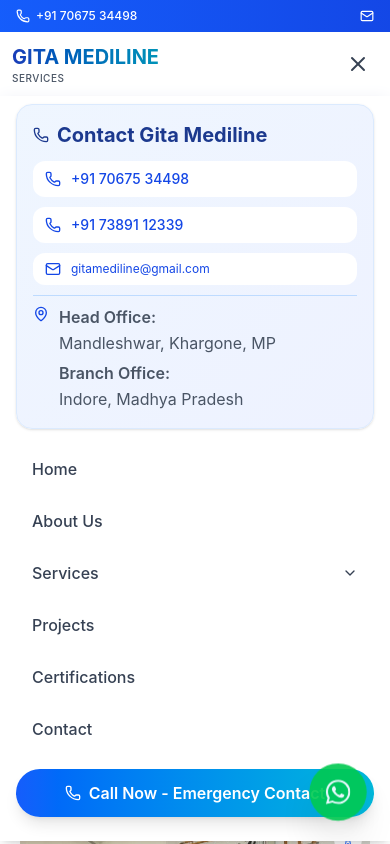
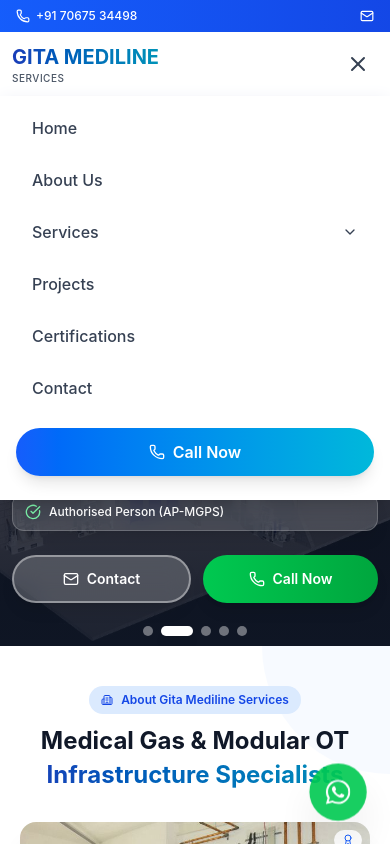
Before and after one commit to priyanshmalakar/gita-mediline, a Next.js app: page / in a window 390 px wide. Both pictures are taken after a click on the button 358 px from the left and 64 px from the top of the page. Shown: the top 844 px of the page. Built offline with nearby package versions, Linux system fonts and the light colour scheme.

Commit message:
update code navbar

```diff
--- a/src/components/Navbar.jsx
+++ b/src/components/Navbar.jsx
@@ -151,7 +151,7 @@
         >
           <div className="px-4 pt-2 pb-6 space-y-1 bg-white shadow-lg">
             {/* Mobile Contact Info Card */}
-            <div className="mb-4 p-4 bg-gradient-to-br from-blue-50 to-indigo-50 rounded-xl border border-blue-100 shadow-sm">
+            {/* <div className="mb-4 p-4 bg-gradient-to-br from-blue-50 to-indigo-50 rounded-xl border border-blue-100 shadow-sm">
               <h3 className="text-sm font-bold text-blue-900 mb-3 flex items-center gap-2">
                 <Phone className="w-4 h-4" />
                 Contact Gita Mediline
@@ -188,7 +188,7 @@
                   </div>
                 </div>
               </div>
-            </div>
+            </div> */}
 
             {/* Navigation Links */}
             {navLinks.map((link) => (
@@ -236,7 +236,7 @@
               onClick={() => setIsOpen(false)}
             >
               <Phone className="w-4 h-4" />
-              Call Now - Emergency Contact
+              Call Now
             </a>
           </div>
         </div>
```
